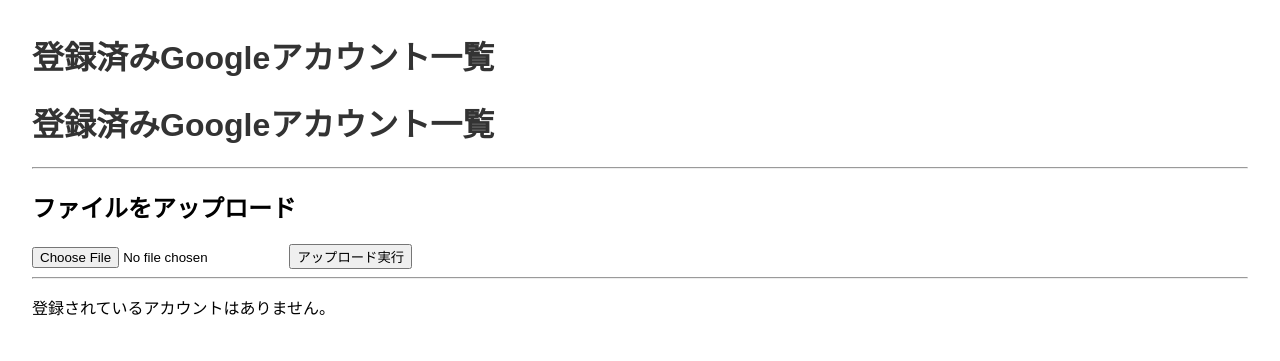
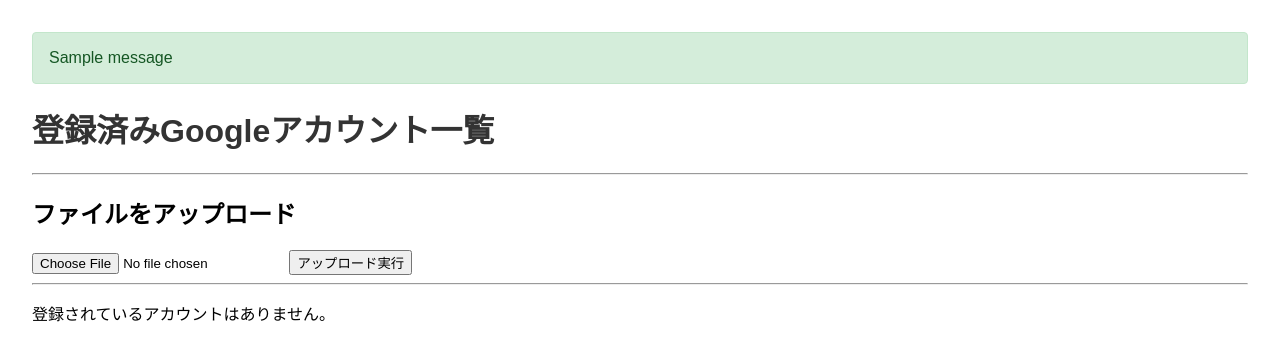
Before and after one commit to kon743/driveapp, a Flask app: page / in a window 1280 px wide. Shown: the top 361 px of the page. Run offline with Flask 3, Linux system fonts and the light colour scheme; one stand-in notice (Sample message) is shown.

Commit message:
アップロード処理の結果の表示を実装

```diff
--- a/driveapp/app.py
+++ b/driveapp/app.py
@@ -1,11 +1,15 @@
 import os
-from flask import Flask, render_template, request, redirect, url_for
+from flask import Flask, render_template, request, redirect, url_for, flash
 from werkzeug.utils import secure_filename
 
 # main.pyから必要な関数をインポート
 from main import get_accounts_info, upload_logic_for_web
 
 app = Flask(__name__)
+# フラッシュメッセージ機能には、セッションを暗号化するための秘密鍵が必要
+# これは好きな文字列で構いません
+app.secret_key = '987654321'
+
 # 一時保存フォルダのパスを設定
 UPLOAD_FOLDER = 'uploads'
 app.config['UPLOAD_FOLDER'] = UPLOAD_FOLDER
@@ -16,34 +20,34 @@ def index():
     accounts = get_accounts_info()
     return render_template('index.html', accounts=accounts)
 
-
-# '/upload' というURLに、POSTメソッドでリクエストが来たときに実行
 @app.route('/upload', methods=['POST'])
 def upload_file_route():
-    # フォームから 'file' という名前のファイルを取得
     if 'file' not in request.files:
-        return redirect(url_for('index')) # ファイルがなければトップに戻る
+        flash('ファイルが選択されていません。')
+        return redirect(url_for('index'))
 
     file = request.files['file']
     if file.filename == '':
-        return redirect(url_for('index')) # ファイル名がなければトップに戻る
+        flash('ファイル名が空です。')
+        return redirect(url_for('index'))
 
     if file:
-        # 安全なファイル名に変換 (例: ../../passwords.txt のような攻撃を防ぐ)
         filename = secure_filename(file.filename)
-        # 一時ファイルの保存パスを生成
         temp_path = os.path.join(app.config['UPLOAD_FOLDER'], filename)
-        # ファイルを一時保存
         file.save(temp_path)
 
-        # main.pyのアップロードロジックを呼び出す
+        # upload_logic_for_web からの True/False の結果を受け取る
         success = upload_logic_for_web(temp_path)
 
-        # 一時ファイルを削除 (任意ですが、推奨)
+        # 結果に応じてフラッシュメッセージを設定
+        if success:
+            flash(f"ファイル '{filename}' のアップロードに成功しました！", 'success')
+        else:
+            flash(f"ファイル '{filename}' のアップロードに失敗しました。", 'error')
+
         if os.path.exists(temp_path):
             os.remove(temp_path)
 
-        # 処理が終わったらトップページにリダイレクト (戻る)
         return redirect(url_for('index'))
 
 if __name__ == '__main__':
--- a/driveapp/templates/index.html
+++ b/driveapp/templates/index.html
@@ -9,15 +9,40 @@
         table { border-collapse: collapse; width: 50%; margin-top: 20px; }
         th, td { border: 1px solid #ddd; padding: 8px; text-align: left; }
         th { background-color: #f2f2f2; }
+                .flash {
+            padding: 1em;
+            margin-bottom: 1em;
+            border: 1px solid #ddd;
+            border-radius: 4px;
+        }
+        .flash.success {
+            background-color: #d4edda;
+            color: #155724;
+            border-color: #c3e6cb;
+        }
+        .flash.error {
+            background-color: #f8d7da;
+            color: #721c24;
+            border-color: #f5c6cb;
+        }
     </style>
 </head>
 <body>
-    <h1>登録済みGoogleアカウント一覧</h1>
+        {% with messages = get_flashed_messages(with_categories=true) %}
+        {% if messages %}
+            <div class="flash-messages">
+            {% for category, message in messages %}
+                <div class="flash {{ category }}">{{ message }}</div>
+            {% endfor %}
+            </div>
+        {% endif %}
+    {% endwith %}
+
 
     <body>
     <h1>登録済みGoogleアカウント一覧</h1>
 
-    <!-- ▼▼▼ ここから追加 ▼▼▼ -->
+
     <hr>
     <h2>ファイルをアップロード</h2>
     <form action="/upload" method="post" enctype="multipart/form-data">
```
